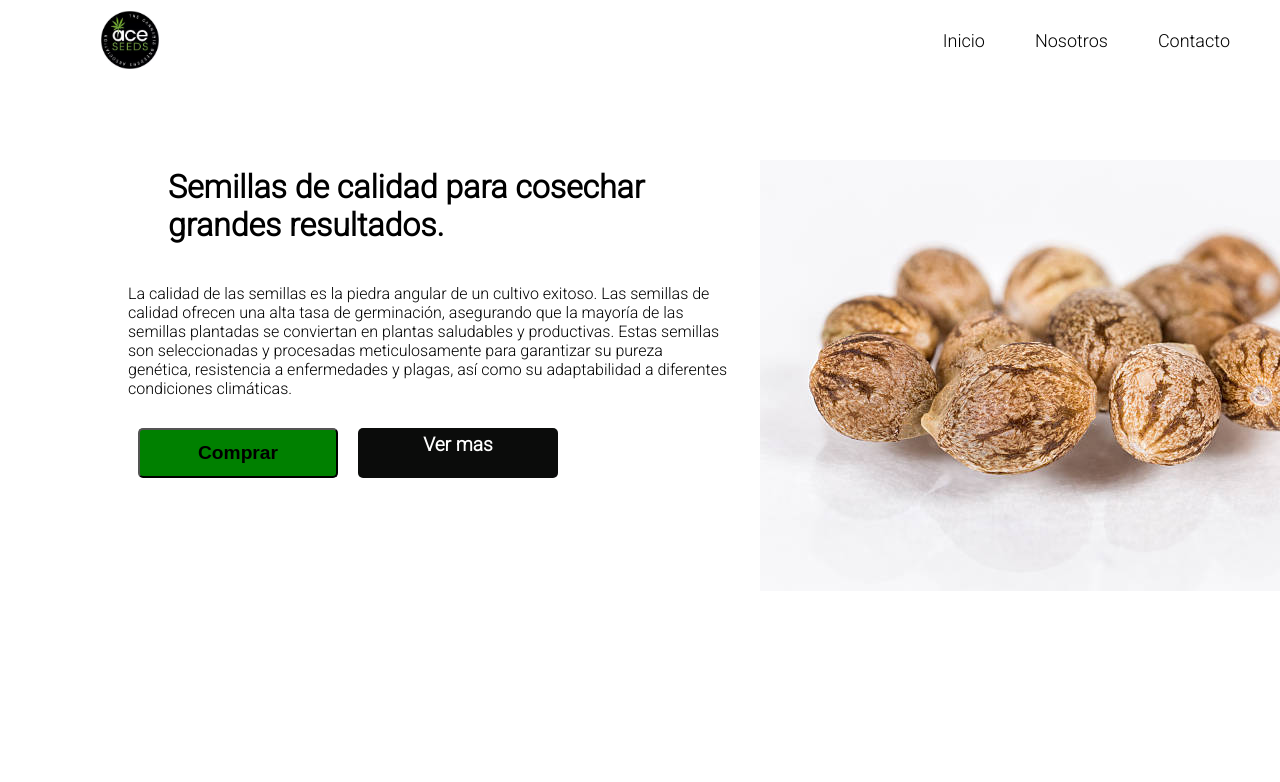
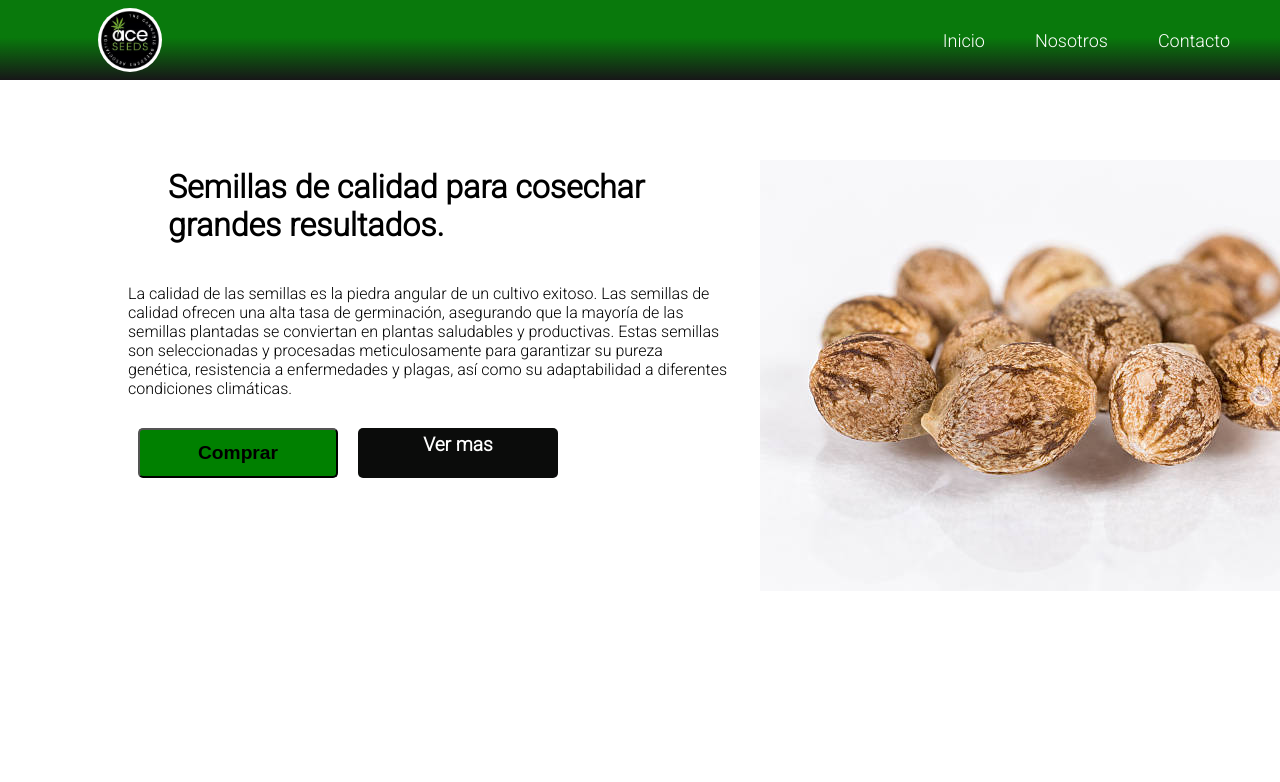
Before and after one commit to Fransibio/entrega3, a plain HTML site: page index.html in a window 1280 px wide. Shown: the top 782 px of the page. Drawn offline with Linux system fonts and the light colour scheme.

Commit message:
´finish´

```diff
--- a/index.html
+++ b/index.html
@@ -119,8 +119,8 @@
     </section>
     <footer>
       <div class="Contacto">
-        <h2>Contacto</h2>
         <div class="li-footer">
+          <h2>Contacto</h2>
           <ul>
             <h3>Jupiter, Australia</h3>
             <li><i class="fa-solid fa-location-dot"></i> Calle falsa 123</li>
--- a/styles.css
+++ b/styles.css
@@ -18,17 +18,24 @@
 body {
   font-family: "Roboto", sans-serif;
 }
-
+.header {
+  background-image: linear-gradient(
+    0deg,
+    rgba(2, 2, 3, 0.9164915966386554) 0%,
+    rgba(9, 121, 12, 1) 53%
+  );
+}
 .navbar-logo {
   height: 10rem;
   width: 10rem;
   padding: 3rem;
+  border-radius: 100px;
 }
 .navbar-link {
   text-decoration: none;
   font-size: large;
   font-weight: 300;
-  color: black;
+  color: white;
   font-weight: 300;
 }
 
@@ -157,9 +164,11 @@ footer {
 }
 .li-footer {
   display: flex;
-  align-items: stretch;
+  align-items: center;
   padding: 30px;
   justify-content: center;
+  flex-direction: column;
+  gap: 20px;
 }
 
 ul {
```
